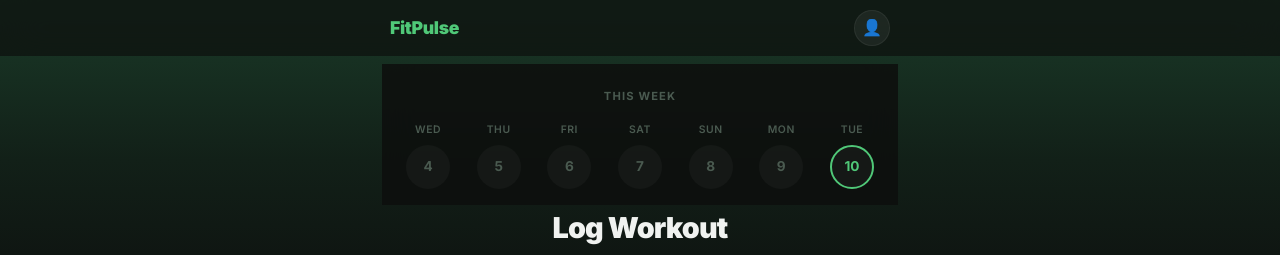
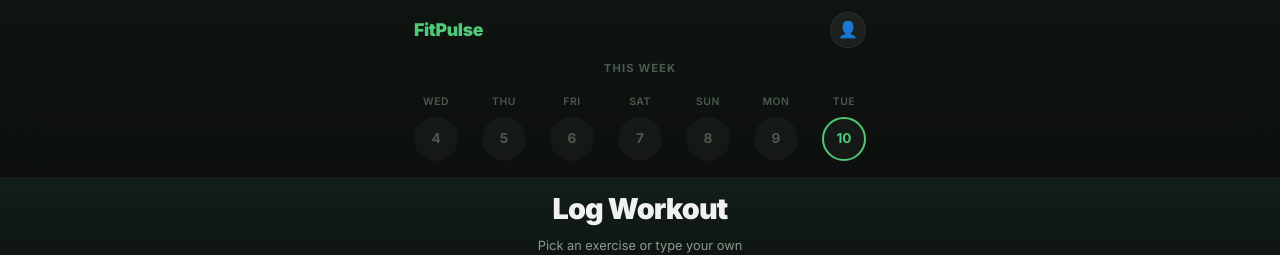
Before and after one commit to Fandilaii/workout-app, a plain HTML site: page index.html in a window 1280 px wide. Shown: the top 255 px of the page. Drawn offline with Linux system fonts and the light colour scheme.

Commit message:
Merge week tracker into top header for unified sticky block

```diff
--- a/app.js
+++ b/app.js
@@ -220,19 +220,15 @@ function isFavorite(name) {
     return favoriteNames.includes(name);
 }
 
-// ===== 7-DAY WEEK TRACKER =====
+// ===== 7-Day WEEK TRACKER =====
 function renderWeekTracker() {
-    const containers = [
-        document.getElementById('week-days'),
-        document.getElementById('week-days-history'),
-    ];
+    const container = document.getElementById('week-days');
+    if (!container) return;
 
     const today = new Date();
     const dayNames = ['Sun', 'Mon', 'Tue', 'Wed', 'Thu', 'Fri', 'Sat'];
     const workoutDates = getWorkoutDates();
 
-    containers.forEach(container => {
-        if (!container) return;
     container.innerHTML = '';
 
     for (let i = 6; i >= 0; i--) {
@@ -259,7 +255,6 @@ function renderWeekTracker() {
         dayEl.appendChild(circle);
         container.appendChild(dayEl);
     }
-    });
 }
 
 // ===== FILTER TABS =====
--- a/index.html
+++ b/index.html
@@ -23,6 +23,14 @@
             <button class="account-btn" id="account-btn" title="Account">
                 <span class="account-avatar" id="account-avatar">👤</span>
             </button>
+        </div>
+
+        <!-- 7-Day Tracker (Unified) -->
+        <div class="week-tracker" id="week-tracker">
+            <h2 class="week-tracker-title">This Week</h2>
+            <div class="week-days" id="week-days">
+                <!-- Filled by JS -->
+            </div>
         </div>
     </header>
 
@@ -90,15 +98,7 @@
         <!-- ===== WORKOUT VIEW ===== -->
         <section class="view active" id="view-workout">
 
-            <!-- 7-Day Tracker -->
-            <div class="week-tracker" id="week-tracker">
-                <h2 class="week-tracker-title">This Week</h2>
-                <div class="week-days" id="week-days">
-                    <!-- Filled by JS -->
-                </div>
-            </div>
-
-            <!-- Workout Log Form (under the calendar) -->
+            <!-- Workout Log Form -->
             <div class="view-header">
                 <h1>Log Workout</h1>
                 <p class="subtitle">Pick an exercise or type your own</p>
@@ -201,10 +201,6 @@
 
         <!-- ===== HISTORY VIEW ===== -->
         <section class="view" id="view-history">
-            <div class="week-tracker" id="week-tracker-history">
-                <h2 class="week-tracker-title">This Week</h2>
-                <div class="week-days" id="week-days-history"></div>
-            </div>
             <div class="view-header">
                 <h1>Workout History</h1>
                 <p class="subtitle">Review your past workouts and progress</p>
--- a/style.css
+++ b/style.css
@@ -110,15 +110,16 @@ body::before {
     transition: border-color var(--transition-base);
 }
 
-/* ===== Account Bar ===== */
+/* ===== Account Bar (Unified Header) ===== */
 .account-bar {
     position: sticky;
     top: 0;
     z-index: 50;
-    padding: 10px var(--space-md);
-    background: rgba(13, 15, 14, 0.7);
+    background: rgba(13, 15, 14, 0.85);
     backdrop-filter: blur(20px);
     -webkit-backdrop-filter: blur(20px);
+    width: 100%;
+    border-bottom: 1px solid rgba(255, 255, 255, 0.05);
 }
 
 .account-bar-inner {
@@ -127,6 +128,7 @@ body::before {
     justify-content: space-between;
     max-width: 500px;
     margin: 0 auto;
+    padding: 12px var(--space-lg);
 }
 
 .app-title {
@@ -282,18 +284,12 @@ body::before {
     font-weight: 600;
 }
 
-/* ===== 7-Day Week Tracker ===== */
+/* ===== 7-Day Week Tracker (Inside Header) ===== */
 .week-tracker {
-    padding: var(--space-lg) var(--space-lg) var(--space-md);
+    padding: 0 var(--space-lg) var(--space-md);
     text-align: center;
-    position: sticky;
-    top: 56px;
-    z-index: 40;
-    background: rgba(13, 15, 14, 0.85);
-    backdrop-filter: blur(16px);
-    -webkit-backdrop-filter: blur(16px);
-    margin-left: calc(-1 * var(--space-lg));
-    margin-right: calc(-1 * var(--space-lg));
+    max-width: 500px;
+    margin: 0 auto;
 }
 
 .week-tracker-title {
```
Lines whose indentation alone changed are shown as unchanged.
